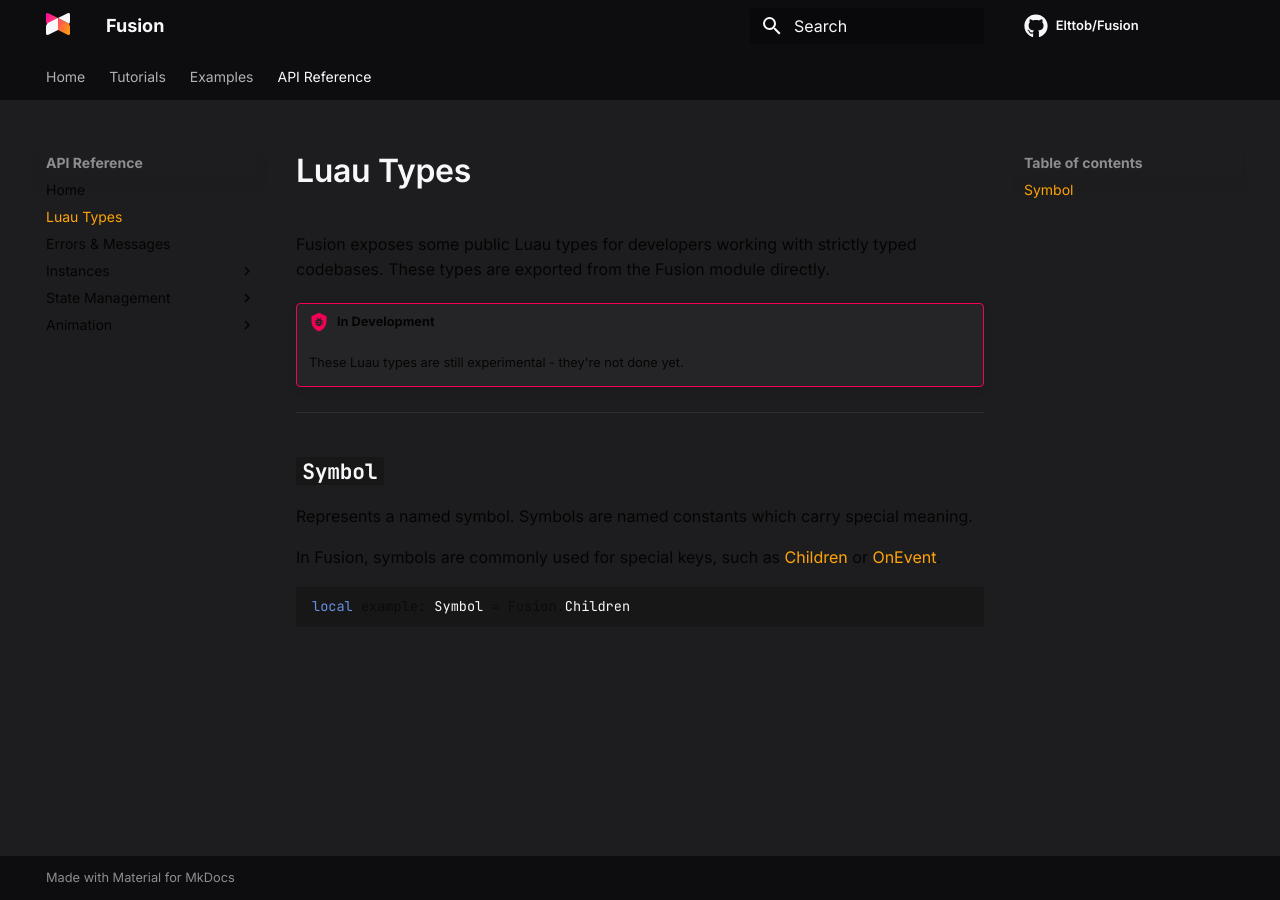
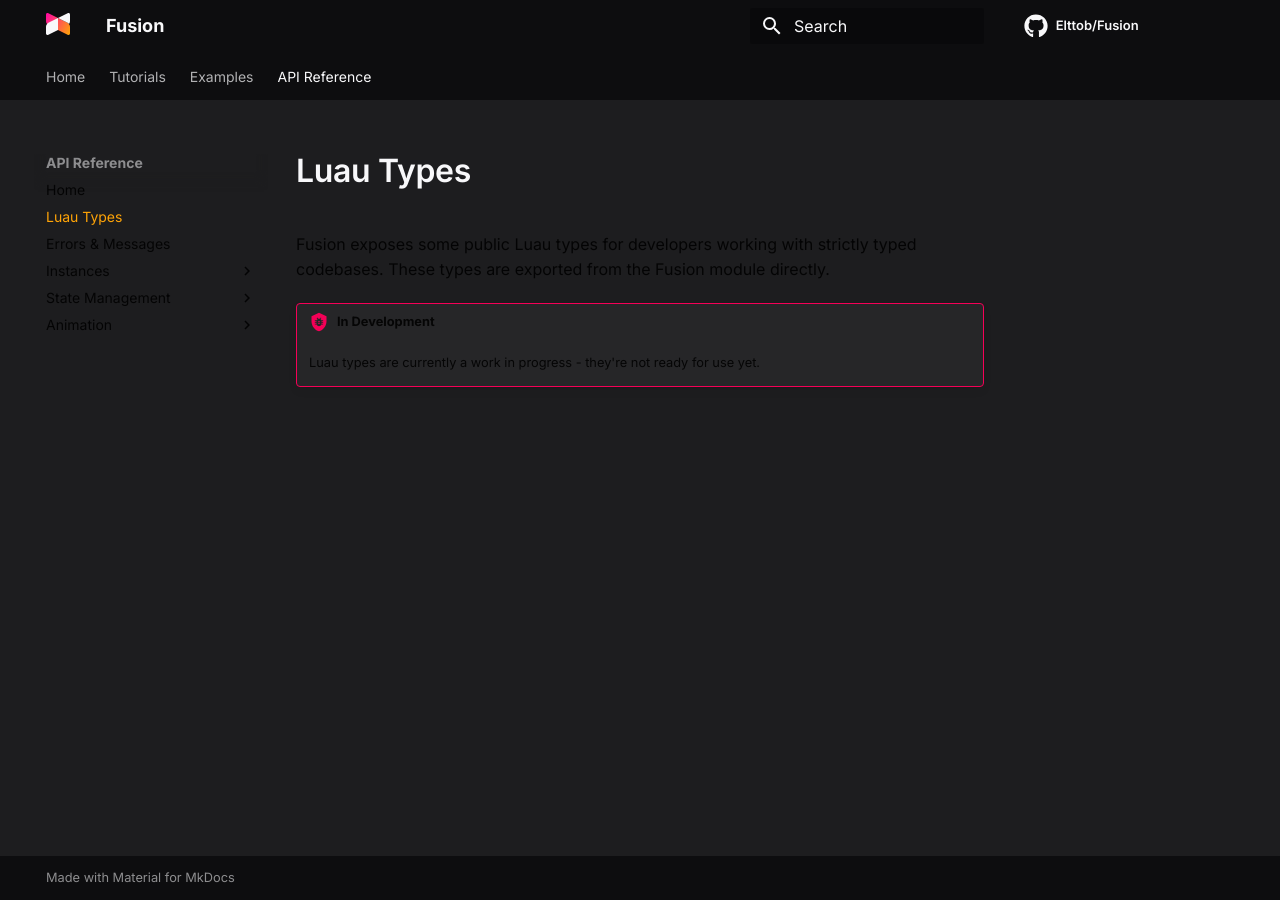
Before and after one commit to dphfox/Fusion, an MkDocs documentation site: the page built from docs/api-reference/luau-types.md, in a window 1280 px wide. Built offline with MkDocs 1.6.1 and Material for MkDocs 9.7.7, drawn with Linux system fonts in a browser that asks for light colours; comment, search, counter and statistics services are not loaded.

Commit message:
Luau types clarification

````diff
--- a/docs/api-reference/luau-types.md
+++ b/docs/api-reference/luau-types.md
@@ -2,18 +2,4 @@ Fusion exposes some public Luau types for developers working with strictly typed
 codebases. These types are exported from the Fusion module directly.
 
 !!! bug "In Development"
-	These Luau types are still experimental - they're not done yet.
-
------
-
-## `Symbol`
-
-Represents a named symbol. Symbols are named constants which carry special
-meaning.
-
-In Fusion, symbols are commonly used for special keys, such as
-[Children](../children) or [OnEvent](../onevent).
-
-```Lua
-local example: Symbol = Fusion.Children
-```
+	Luau types are currently a work in progress - they're not ready for use yet.
````
